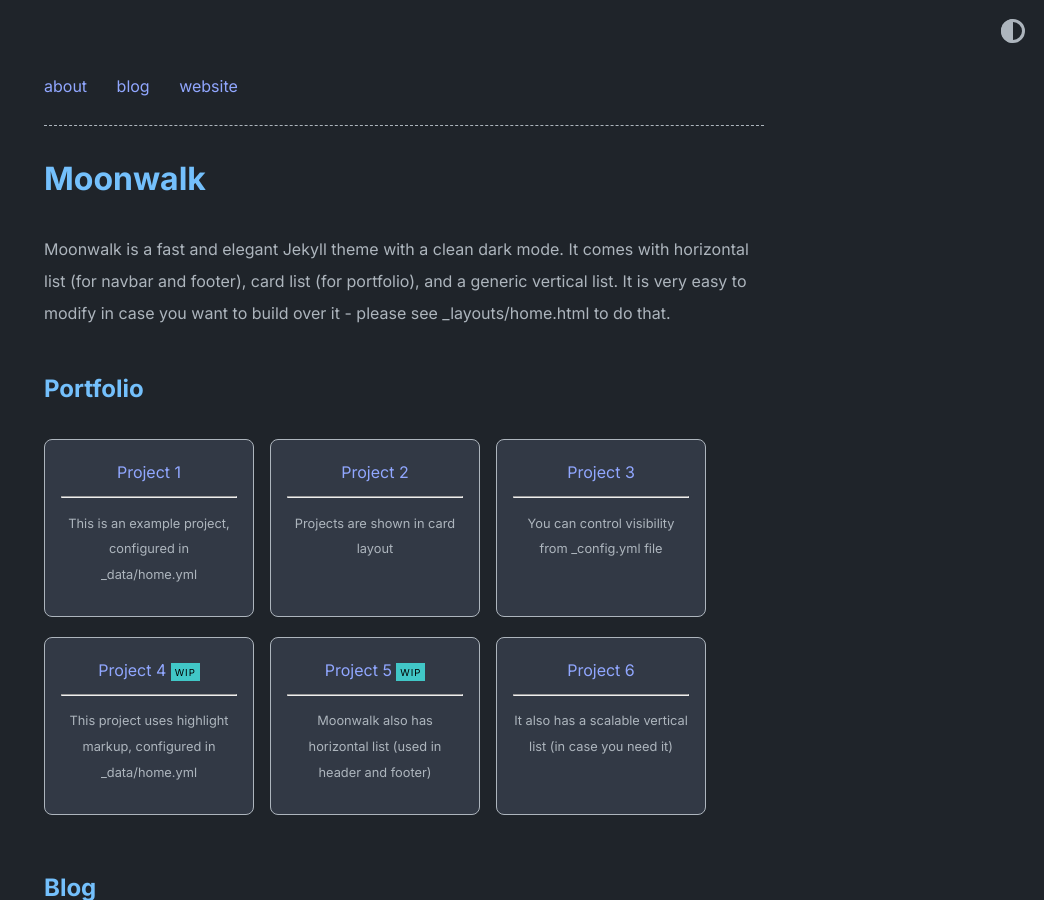
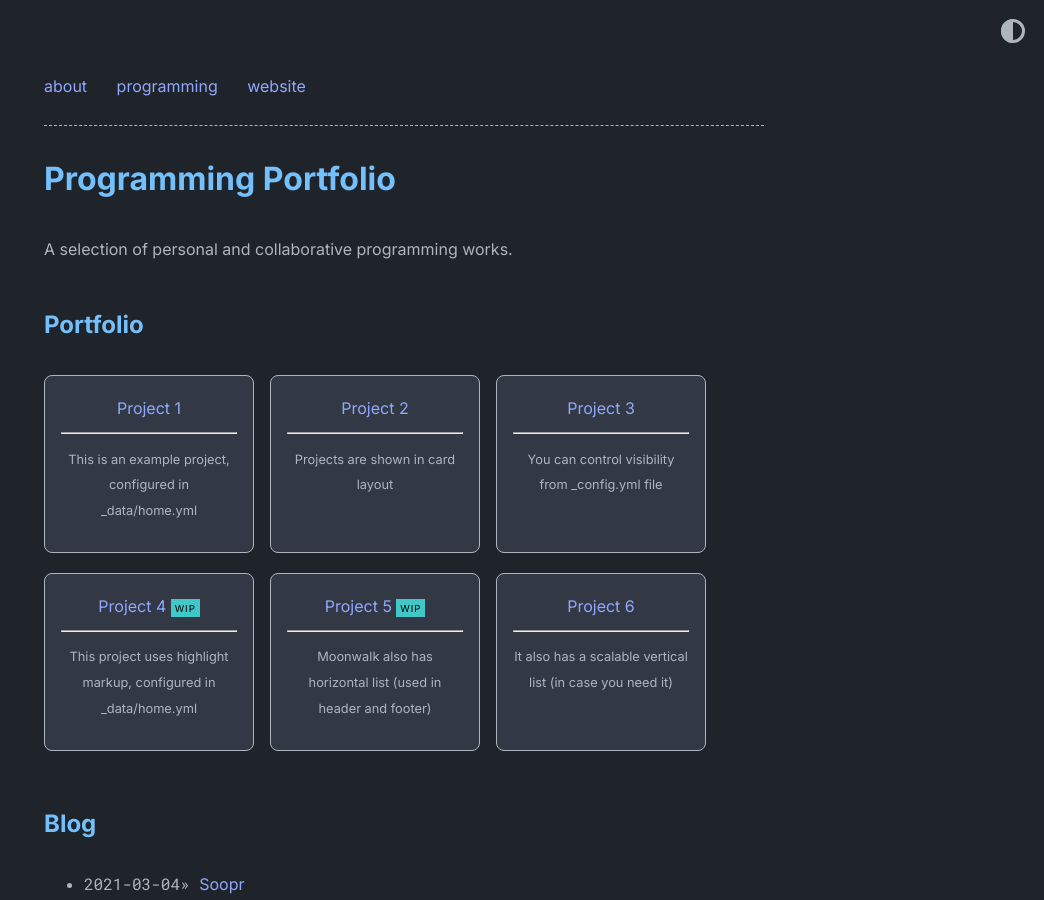
Before and after one commit to cammcburney/cammcburney.github.io, a Jekyll site: the page built from index.md, in a window 1280 px wide and 900 px high. Shown: the whole window, without its empty margins (236-1280 px from the left). Built offline with Jekyll 4.4.1, drawn with Linux system fonts in a browser that asks for light colours; some of the changed text lies outside the part shown.

Commit message:
test editing config and push

```diff
--- a/_config.yml
+++ b/_config.yml
@@ -1,15 +1,15 @@
-title: Moonwalk
-author: Abhinav Saxena
-url: https://www.abhinavsaxena.com/moonwalk # root address of the site
+title: Programming Portfolio
+author: Cameron McBurney
+url: https://cammcburney.github.io/
 description: > # description of the site (multiple lines allowed)
-  Moonwalk is a fast and elegant Jekyll theme with a clean dark mode. It comes with horizontal list (for navbar and footer), card list (for portfolio), and a generic vertical list. It is very easy to modify in case you want to build over it - please see _layouts/home.html to do that.
+  A selection of personal and collaborative programming works.
 
 permalink: /:slug
 
 favicon: "./logo.png" # relative path to site's favicon
 
 twitter:
-    username: abhinav # update or delete this
+    username: cammcburney # update or delete this
     card: summary_large_image
 
 #theme: moonwalk # if you are using GitHub Pages, change it to remote_theme: abhinavs/moonwalk
```
Also changed, not shown: _data/home.yml (+8 -8 lines), programming.html (renamed from blog.html).
